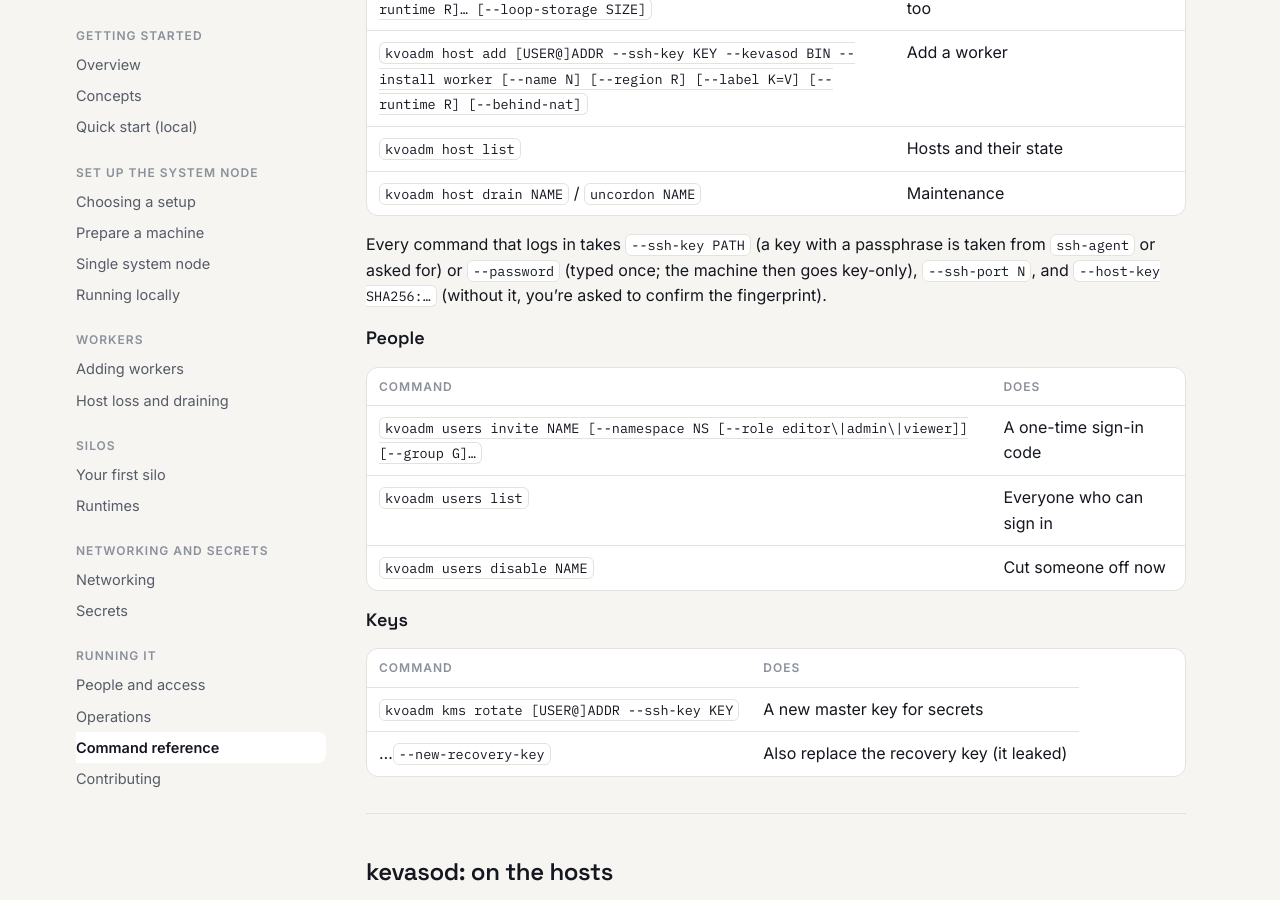
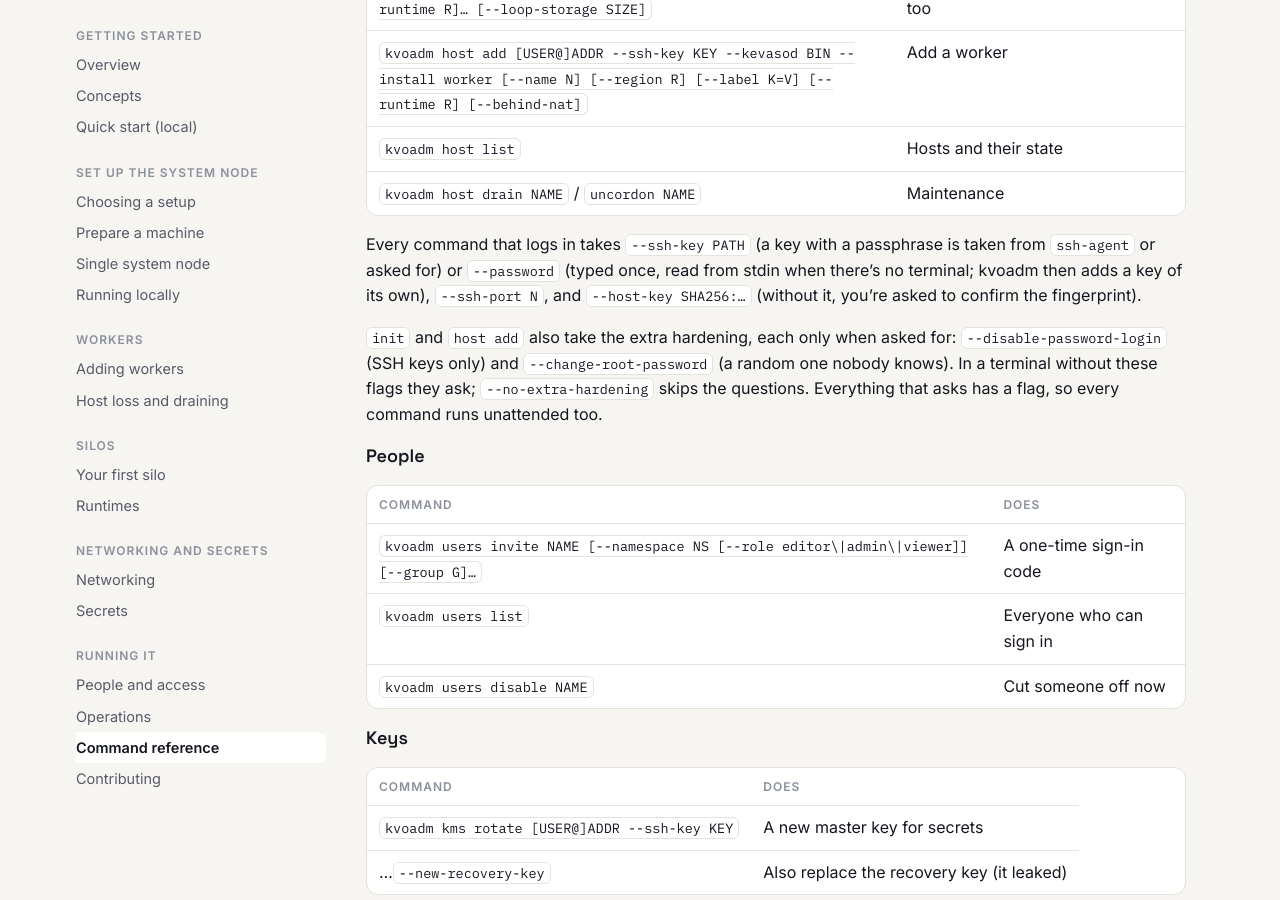
Before and after one commit to dlebee/kevaso-docs, a Jekyll site: the page built from reference.md, in a window 1280 px wide and 900 px high, scrolled down 2327 px. Built offline with Jekyll 4.4.1, drawn with Linux system fonts in a browser that asks for light colours.

Commit message:
Hardening is optional and asked for; every question has a flag
Co-Authored-By: Claude Opus 5.5 <noreply@anthropic.com>
Signed-off-by: David Lebee <david@lebee.info>

```diff
--- a/reference.md
+++ b/reference.md
@@ -77,8 +77,14 @@ Kinds: `namespaces` (`ns`), `hosts`, `silos`, `secrets`, `grants`, `ippools`, `r
 | `kvoadm host drain NAME` / `uncordon NAME` | Maintenance |
 
 Every command that logs in takes `--ssh-key PATH` (a key with a passphrase is taken from `ssh-agent`
-or asked for) or `--password` (typed once; the machine then goes key-only), `--ssh-port N`, and
-`--host-key SHA256:…` (without it, you're asked to confirm the fingerprint).
+or asked for) or `--password` (typed once, read from stdin when there's no terminal; kvoadm then adds
+a key of its own), `--ssh-port N`, and `--host-key SHA256:…` (without it, you're asked to confirm
+the fingerprint).
+
+`init` and `host add` also take the extra hardening, each only when asked for:
+`--disable-password-login` (SSH keys only) and `--change-root-password` (a random one nobody
+knows). In a terminal without these flags they ask; `--no-extra-hardening` skips the questions.
+Everything that asks has a flag, so every command runs unattended too.
 
 ### People
 
```
Also changed, not shown: setup/prepare.md (+6 -5 lines), setup/single-node.md (+11 -0 lines).
